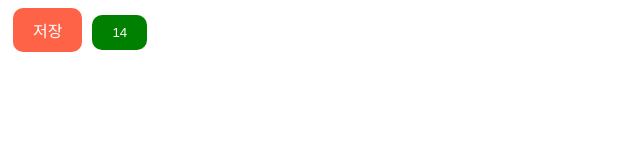
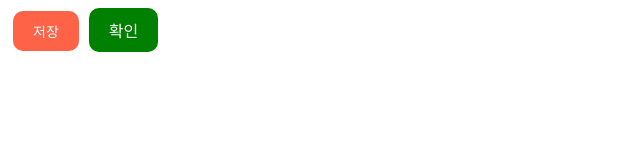
Before and after one commit to YoYag/Nico_React_220728, a React (Create React App) app: page / in a window 1280 px wide. Shown: the top 160 px of the page, without its empty margins (0-640 px from the left). Built offline with nearby package versions, Linux system fonts and the light colour scheme.

Commit message:
PropTypes자료형 제한에 .isRequired(필수 props) 추가

```diff
--- a/src/App.js
+++ b/src/App.js
@@ -21,7 +21,7 @@ function Btn(props) {
 }
 
 Btn.propTypes = {
-  text: PropTypes.string,
+  text: PropTypes.string.isRequired,
   fontSize: PropTypes.number,
 };
 
@@ -36,9 +36,9 @@ function App() {
         text={value}
         big={true}
         changeValue={changeValue}
-        fontSize={16}
+        fontSize={14}
       />
-      <MemorizedBtn text={14} big={false} fontSize="글자크기" />
+      <MemorizedBtn text="확인" big={false} fontSize={16} />
     </div>
   );
 }
```
